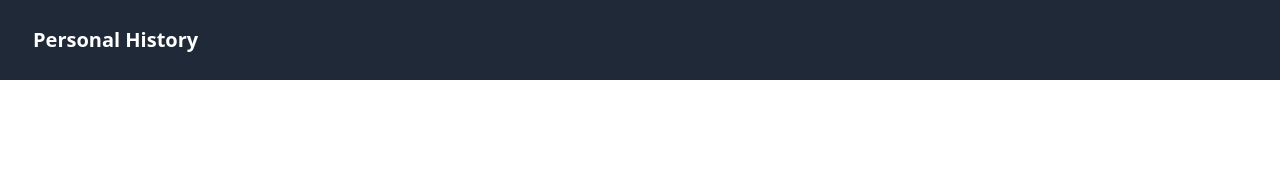
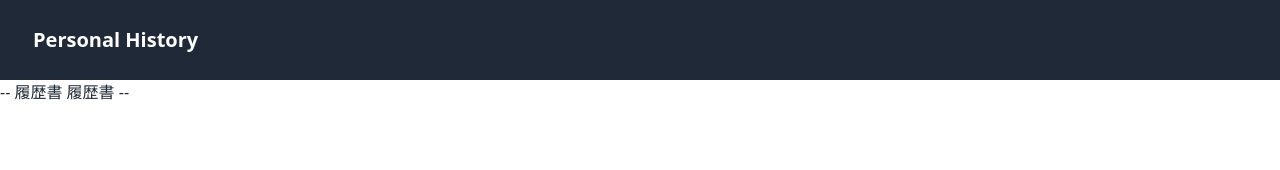
Before and after one commit to kawabata324/personal-history-front, a Nuxt app: page /personalHistories in a window 1280 px wide. Shown: the top 170 px of the page. Built offline with nearby package versions, Linux system fonts and the light colour scheme.

Commit message:
add postPersonalHistory

```diff
--- /dev/null
+++ b/components/CreatePersonalHistoryModal.vue
@@ -0,0 +1,47 @@
+<script lang="ts" setup>
+import {Ref} from "vue";
+
+const router = useRouter();
+const personalHistoryStore = usePersonalHistoryStore;
+const {name, setPersonalHistory, postPersonalHistory} = personalHistoryStore();
+const inputName = ref(name);
+
+type PostPersonalHistoryResponse = Ref<{
+  uuid: string,
+  name: string
+}>
+
+const onSubmit = async () => {
+  const data = await postPersonalHistory(inputName.value)
+  const personalHistory = data as PostPersonalHistoryResponse
+
+  setPersonalHistory({
+    id: personalHistory.value.uuid,
+    name: personalHistory.value.name
+  })
+
+  router.push('/personalHistories')
+}
+</script>
+
+<template>
+  <input type="checkbox" id="create-personal-history-modal" class="modal-toggle"/>
+  <div class="modal modal-bottom sm:modal-middle">
+    <div class="modal-box">
+      <h3 class="font-bold text-lg">履歴書を作る</h3>
+      <p class="py-4">作成する履歴書に名前をつけてください</p>
+      <input
+          class="input input-bordered w-full max-w-xs"
+          placeholder="ここに名前を入力する"
+          type="text"
+          :value="inputName"
+          @change="(event) => inputName.value = event.target.value"
+      >
+      <div class="modal-action">
+        <button class="btn" @click="onSubmit">内容を作成する</button>
+      </div>
+    </div>
+  </div>
+</template>
+
+<style scoped></style>
--- a/components/TheHeader.vue
+++ b/components/TheHeader.vue
@@ -1,7 +1,7 @@
 <script lang="ts" setup></script>
 
 <template>
-  <header class="navbar fixed top-0 bg-gray-800 text-neutral-content">
+  <header class="navbar bg-gray-800 text-neutral-content">
     <div class="p-2">
       <a className="btn btn-ghost normal-case text-xl">Personal History</a>
     </div>
--- a/components/top/FirstContents.vue
+++ b/components/top/FirstContents.vue
@@ -83,18 +83,7 @@
           >
             履歴書を作る
           </label>
-          <input type="checkbox" id="create-personal-history-modal" class="modal-toggle"/>
-          <div class="modal modal-bottom sm:modal-middle">
-            <div class="modal-box">
-              <label htmlFor="create-personal-history-modal" className="btn btn-sm btn-circle absolute right-2 top-2">✕</label>
-              <h3 class="font-bold text-lg">履歴書を作る</h3>
-              <p class="py-4">作成する履歴書に名前をつけてください</p>
-              <input class="input input-bordered w-full max-w-xs" placeholder="ここに名前を入力する" type="text" value="履歴書">
-              <div class="modal-action">
-                <button class="btn">内容を作成する</button>
-              </div>
-            </div>
-          </div>
+          <CreatePersonalHistoryModal/>
         </div>
         <div class="w-full md:w-4/12 px-4 mr-auto ml-auto">
           <div
--- /dev/null
+++ b/composables/usePersonalHistoryStore.ts
@@ -0,0 +1,57 @@
+import { Ref } from 'vue'
+
+type PersonalHistoryState = {
+  id: string
+  name: string
+}
+
+export const usePersonalHistoryStore = () => {
+  const state = useState<PersonalHistoryState>(
+    'personal_history_state',
+    () => ({
+      id: '',
+      name: '履歴書'
+    })
+  )
+
+  return {
+    state: readonly(state),
+    name: state.value.name,
+    setName: setName(state),
+    getName: getName(state),
+    setPersonalHistory: setPersonalHistory(state),
+    postPersonalHistory: postPersonalHistory()
+  }
+}
+
+const setPersonalHistory = (state: Ref<PersonalHistoryState>) => {
+  return (personalHistory: PersonalHistoryState) =>
+    (state.value = personalHistory)
+}
+const setName = (state: Ref<PersonalHistoryState>) => {
+  return (name: string) => (state.value.name = name)
+}
+
+const getName = (state: Ref<PersonalHistoryState>) => {
+  return () => state.value.name
+}
+
+const postPersonalHistory = () => {
+  return async (name: string) => {
+    const { data, error } = await useFetch(
+      'http://127.0.0.1:3000/personal_histories',
+      {
+        method: 'post',
+        body: {
+          name
+        }
+      }
+    )
+
+    if (!error.value) {
+      console.error('エラーが発生しました')
+    }
+
+    return data
+  }
+}
--- a/layouts/default.vue
+++ b/layouts/default.vue
@@ -2,8 +2,8 @@
 
 <template>
   <div>
+    <TheHeader/>
     <slot/>
-    <TheHeader/>
     <TheFooter/>
   </div>
 </template>
--- a/nuxt.config.ts
+++ b/nuxt.config.ts
@@ -3,5 +3,5 @@ export default defineNuxtConfig({
   typescript: {
     strict: true
   },
-  modules: ['@nuxtjs/tailwindcss']
+  modules: ['@nuxtjs/tailwindcss', '@pinia/nuxt']
 })
--- a/package.json
+++ b/package.json
@@ -2,7 +2,7 @@
   "private": true,
   "scripts": {
     "build": "nuxt build",
-    "dev": "nuxt dev",
+    "dev": "nuxt dev -p 8080",
     "generate": "nuxt generate",
     "preview": "nuxt preview",
     "postinstall": "nuxt prepare",
@@ -23,7 +23,9 @@
     "vitest": "^0.29.3"
   },
   "dependencies": {
+    "@pinia/nuxt": "^0.4.7",
     "@types/node": "^18.15.3",
-    "daisyui": "^2.51.4"
+    "daisyui": "^2.51.4",
+    "wrench": "^1.5.9"
   }
 }
--- a/pages/personalHistories/index.vue
+++ b/pages/personalHistories/index.vue
@@ -1,7 +1,11 @@
-<script lang="ts" setup></script>
+<script lang="ts" setup>
+const personalHistoryStore = usePersonalHistoryStore();
+const {name} = personalHistoryStore;
+
+</script>
 
 <template>
-  <div>-- 履歴書 一覧 --</div>
+  <div>-- 履歴書 {{ name }} --</div>
 </template>
 
 <style scoped></style>
```
Also changed, not shown: 1 other file (tests, documents, lock files or other folders).
